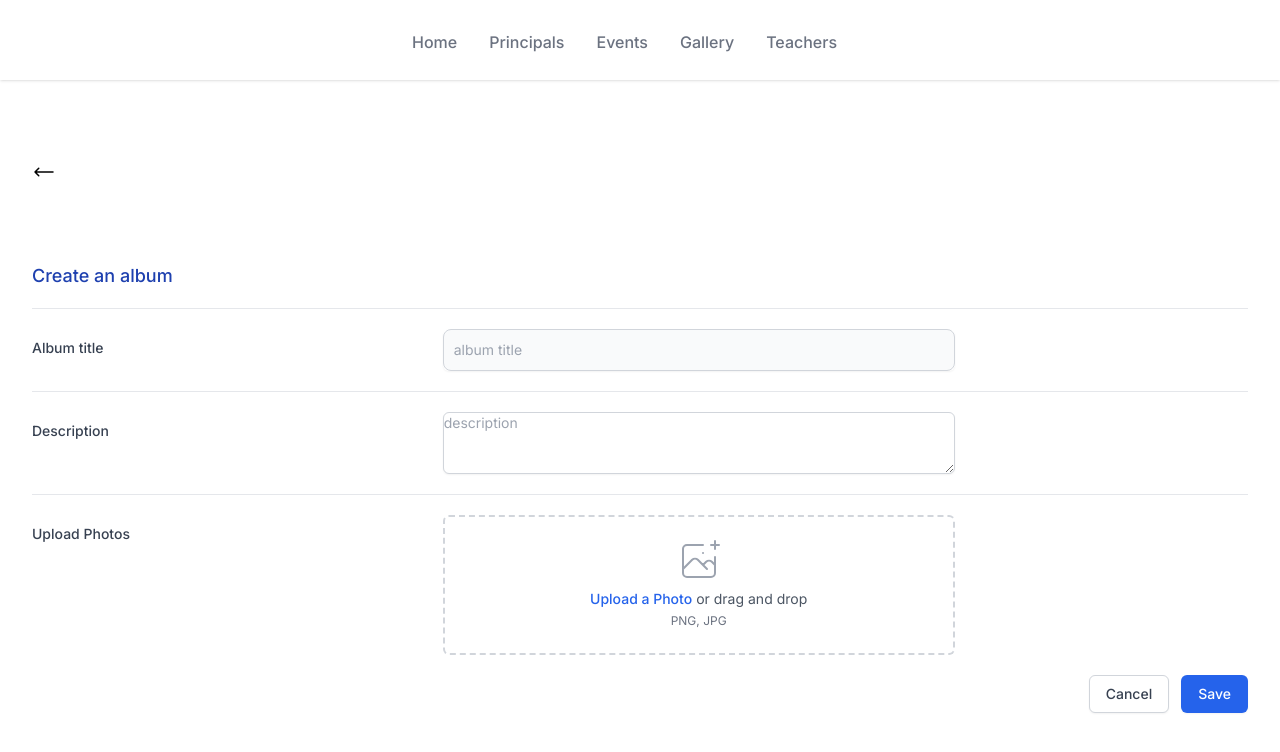
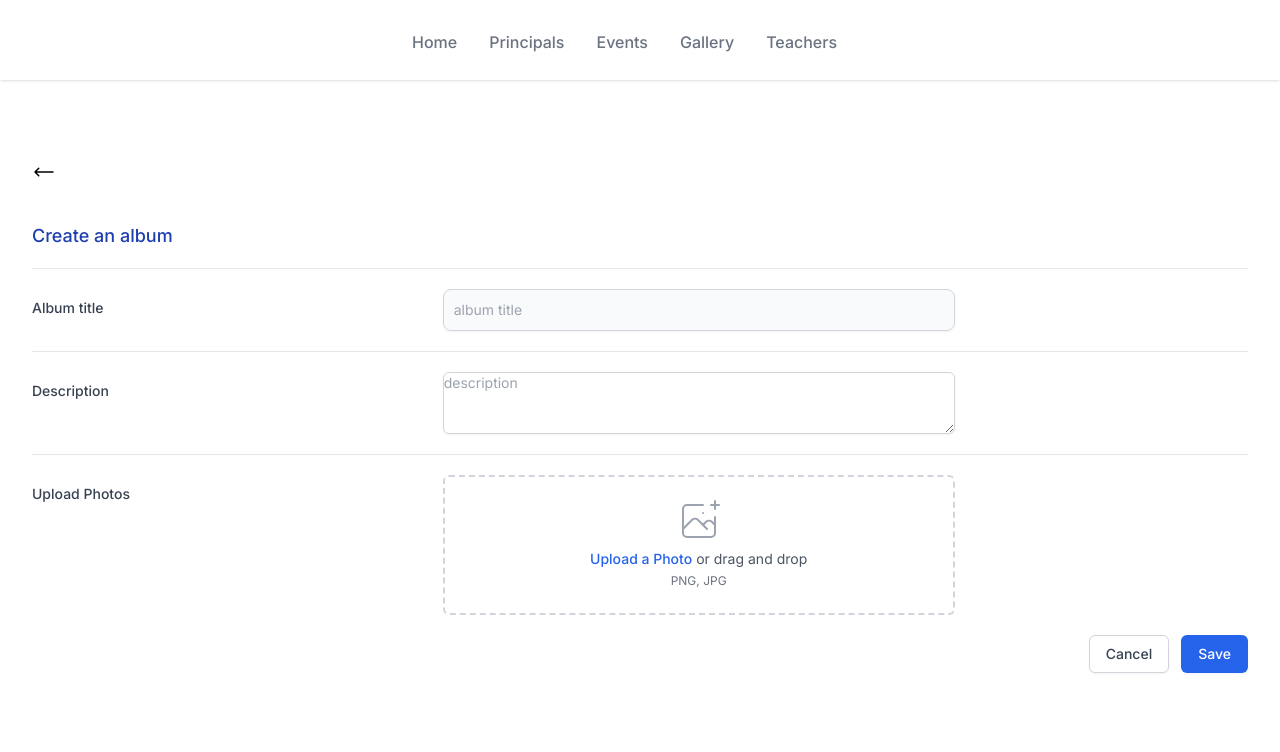
Before and after one commit to thuva-m8/AlbumCreationModule, a Next.js app: page /album/create-album in a window 1280 px wide. Shown: the top 752 px of the page. Built offline with nearby package versions, Linux system fonts and the light colour scheme.

Commit message:
changed margin-top

```diff
--- a/app/album/gallery/[id]/page.js
+++ b/app/album/gallery/[id]/page.js
@@ -91,10 +91,10 @@ export default function Example() {
                 </Dialog>
             </Transition.Root>
 
-            <main className="pb-24">
+            <main className=" pb-24">
                 <DeletePop open={openModel} setOpen={setModelOpen}/>
 
-                <div className="text-center py-16 px-4 sm:px-6 lg:px-8">
+                <div className="text-center py-4 px-4 sm:px-6 lg:px-8">
                     <h1 className="text-2xl font-extrabold tracking-tight text-gray-900">Album title</h1>
                 </div>
 
--- a/app/albumForm.js
+++ b/app/albumForm.js
@@ -4,7 +4,7 @@ export default function albumForm() {
 
 
     return (
-        <div className="max-w-7xl mx-auto sm:px-6 lg:px-8 mt-20">
+        <div className="max-w-7xl mx-auto sm:px-6 lg:px-8 mt-10">
             <form className="mt-10">
                 <div className="space-y-8 divide-y divide-gray-200 sm:space-y-5">
                     <div>
```
